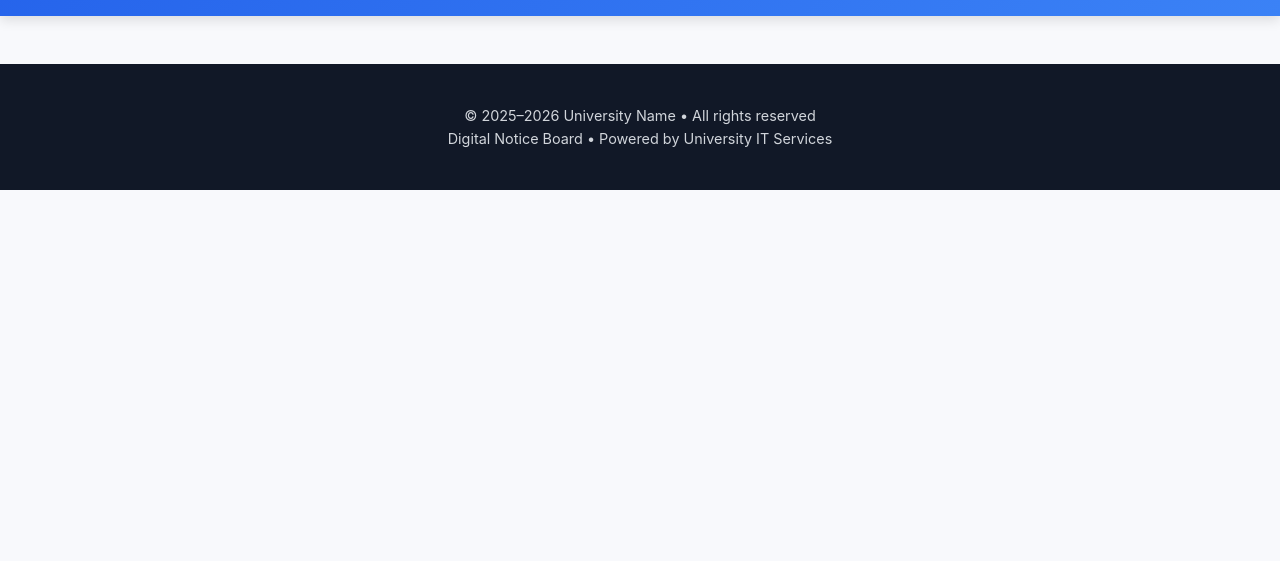
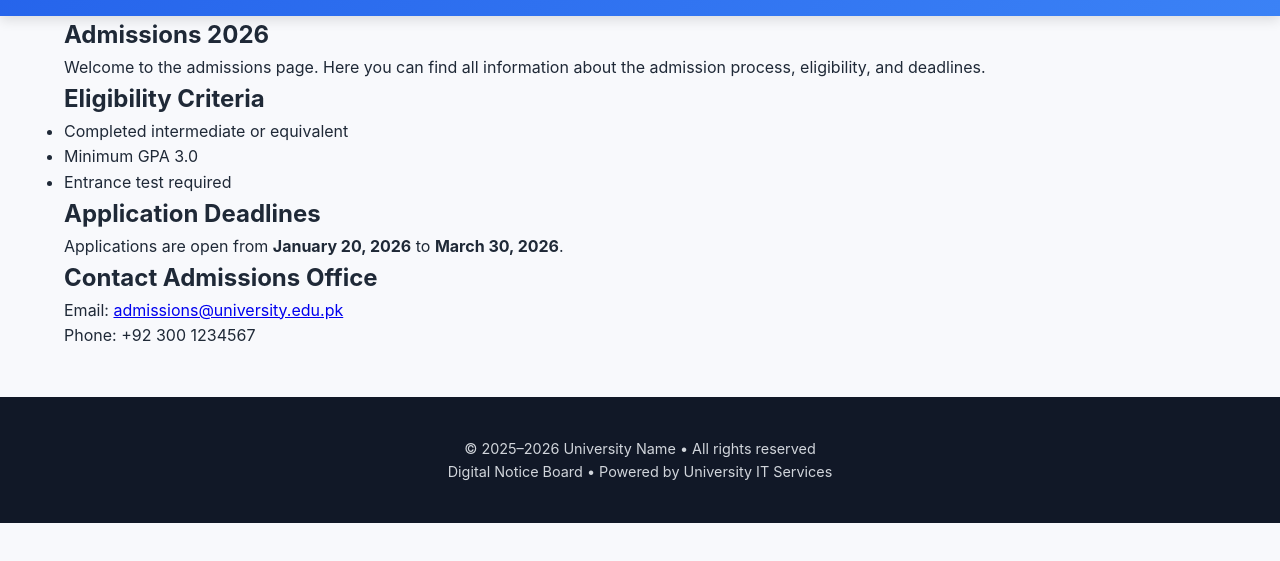
Before and after one commit to amna67/Assignment_04_DevOps, a website: page src/admissions.html in a window 1280 px wide. Shown: the part 63-624 px from the top of the page. Drawn offline with Linux system fonts and the light colour scheme.

Commit message:
add admission.html page

```diff
--- a/src/admissions.html
+++ b/src/admissions.html
@@ -27,6 +27,24 @@
 
 <main class="container">
   <!-- Page content goes here -->
+   <section class="admissions-info">
+      <h1>Admissions 2026</h1>
+      <p>Welcome to the admissions page. Here you can find all information about the admission process, eligibility, and deadlines.</p>
+
+      <h2>Eligibility Criteria</h2>
+      <ul>
+        <li>Completed intermediate or equivalent</li>
+        <li>Minimum GPA 3.0</li>
+        <li>Entrance test required</li>
+      </ul>
+
+      <h2>Application Deadlines</h2>
+      <p>Applications are open from <strong>January 20, 2026</strong> to <strong>March 30, 2026</strong>.</p>
+
+      <h2>Contact Admissions Office</h2>
+      <p>Email: <a href="mailto:admissions@university.edu.pk">admissions@university.edu.pk</a></p>
+      <p>Phone: +92 300 1234567</p>
+    </section>
 </main>
 
 <footer>
--- /dev/null
+++ b/styles/admission.css
@@ -0,0 +1,38 @@
+main {
+  padding: 30px;
+  max-width: 900px;
+  margin: auto;
+  font-family: Arial, sans-serif;
+  color: #333;
+}
+
+main h1 {
+  font-size: 2em;
+  margin-bottom: 20px;
+  text-align: center;
+}
+
+main h2 {
+  font-size: 1.5em;
+  margin-top: 25px;
+  margin-bottom: 10px;
+}
+
+main p {
+  line-height: 1.6;
+  margin-bottom: 15px;
+}
+
+main ul {
+  list-style: disc;
+  margin-left: 20px;
+}
+
+main a {
+  color: #1a73e8;
+  text-decoration: none;
+}
+
+main a:hover {
+  text-decoration: underline;
+}
```
